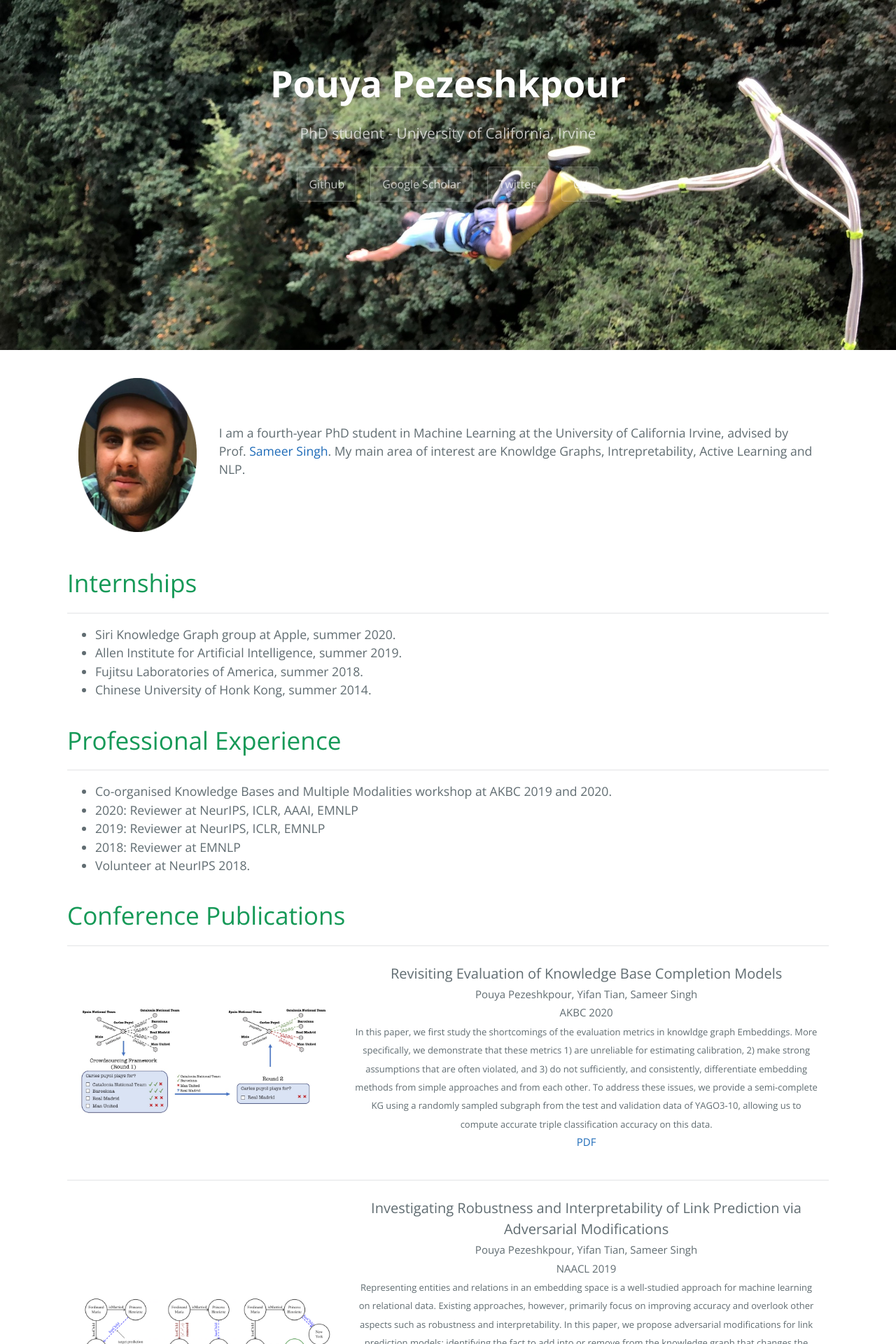
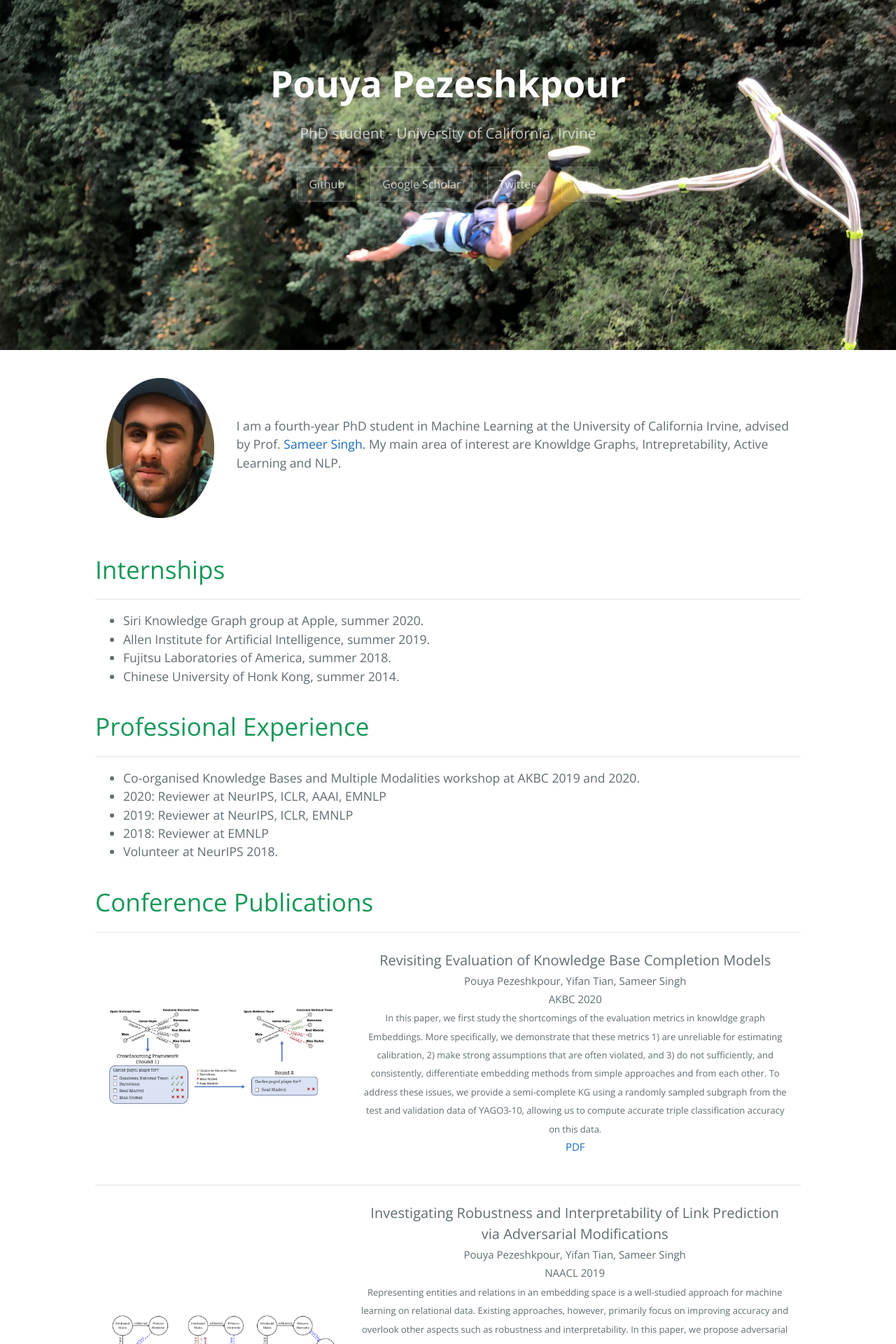
Before and after one commit to pouyapez/pouyapez.github.io, a Jekyll site: the page built from index.md, in a window 1280 px wide. Shown: the top 1920 px of the page at 70% size. Built offline with Jekyll 4.4.1, drawn with Linux system fonts in a browser that asks for light colours.

Commit message:
Update jekyll-theme-cayman.scss

```diff
--- a/_sass/jekyll-theme-cayman.scss
+++ b/_sass/jekyll-theme-cayman.scss
@@ -170,7 +170,7 @@ a {
   }
 
   @include large {
-    max-width: 90rem;//64rem;
+    max-width: 75rem;//64rem;
     padding: 2rem 6rem;
     margin: 0 auto;
     font-size: 1.1rem;
```
